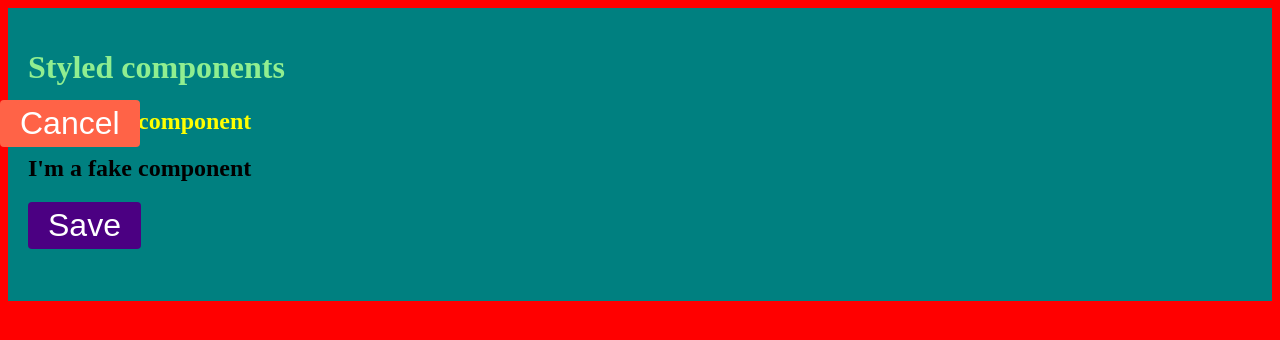
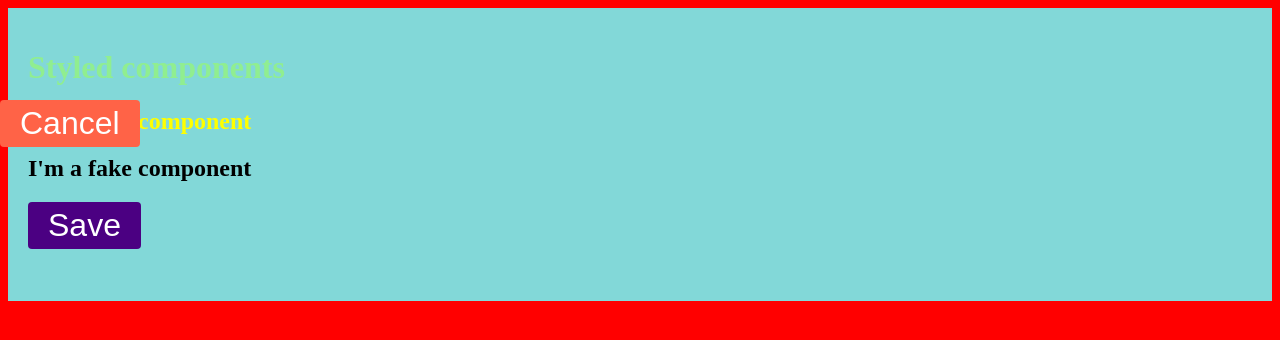
Before and after one commit to EvgenyMinin/styledComponents, a React (Create React App) app: page / in a window 1280 px wide. Shown: the top 340 px of the page. Built offline with nearby package versions, Linux system fonts and the light colour scheme.

Commit message:
feature variables colors

```diff
--- a/src/components/App.jsx
+++ b/src/components/App.jsx
@@ -1,12 +1,13 @@
 import React, { Component } from 'react';
-import styled, { css } from 'styled-components';
+import styled from 'styled-components';
 import GlobalStyle from './Global';
 import Fake from './Fake';
 import { Heading, Button, CancelButton } from '../elements';
+import { teal } from '../utilities';
 
 const AppWrapper = styled.div`
     header {
-        background: teal;
+        background: ${teal};
         padding: 20px;
         &:hover {
             background: blue;
--- /dev/null
+++ b/src/utilities/Colors.js
@@ -0,0 +1 @@
+export const teal = '#82D8D8';
--- a/src/utilities/index.js
+++ b/src/utilities/index.js
@@ -1,2 +1,3 @@
 export * from './Breakpoints';
 export * from './Position';
+export * from './Colors';
```
